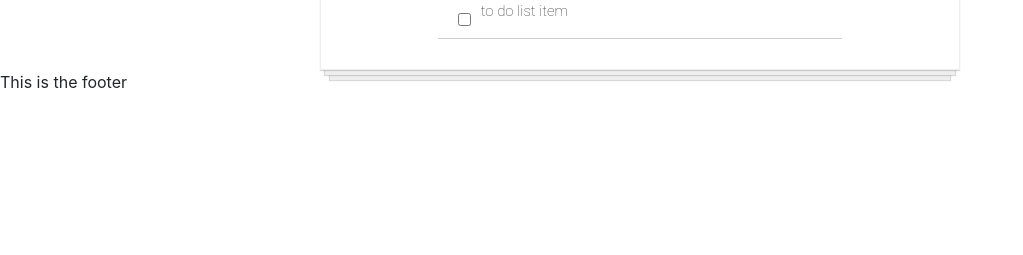
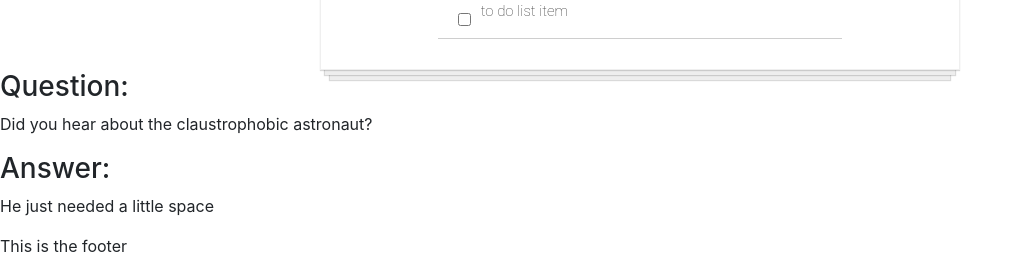
Before and after one commit to cindychen5/react-todolist, a React (Create React App) app: page / in a window 1280 px wide. Shown: the part 1916-2171 px from the top of the page, without its empty margins (0-1023 px from the left). Before the commit the page ends 2010 px from the top, so only its background shows below. Built offline with nearby package versions, Linux system fonts and the light colour scheme.

Commit message:
added joke component, passing props

```diff
--- a/src/Home.js
+++ b/src/Home.js
@@ -2,12 +2,17 @@ import React from "react"
 import {Footer} from "./components/Footer";
 import {Header} from "./components/Header";
 import {MyInfo} from "./components/MyInfo";
+import {Joke} from "./components/Joke";
 
 export function Home() {
     return (
         <>
         <Header/>
         <MyInfo/>
+        <Joke
+        question="Did you hear about the claustrophobic astronaut?"
+        punchLine="He just needed a little space"
+        />
         <Footer/>
         </>
     )
--- /dev/null
+++ b/src/components/Joke.js
@@ -0,0 +1,14 @@
+import React from "react";
+
+export function Joke(props) {
+    return (
+        <>
+            <div>
+                <h3>Question:</h3>
+                <p>{props.question}</p>
+                <h3>Answer:</h3>
+                <p>{props.punchLine}</p>
+            </div>
+        </>
+    )
+}
```
